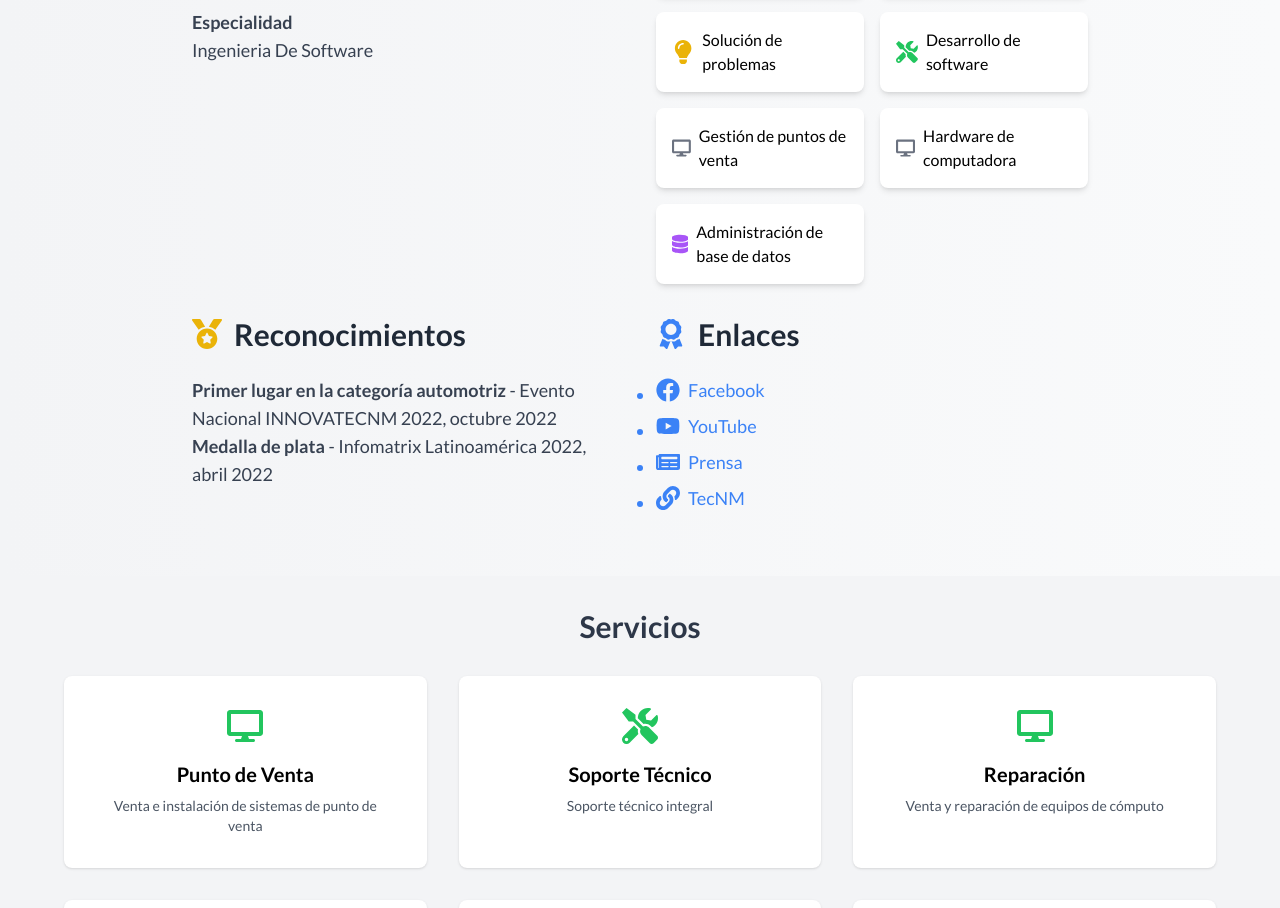
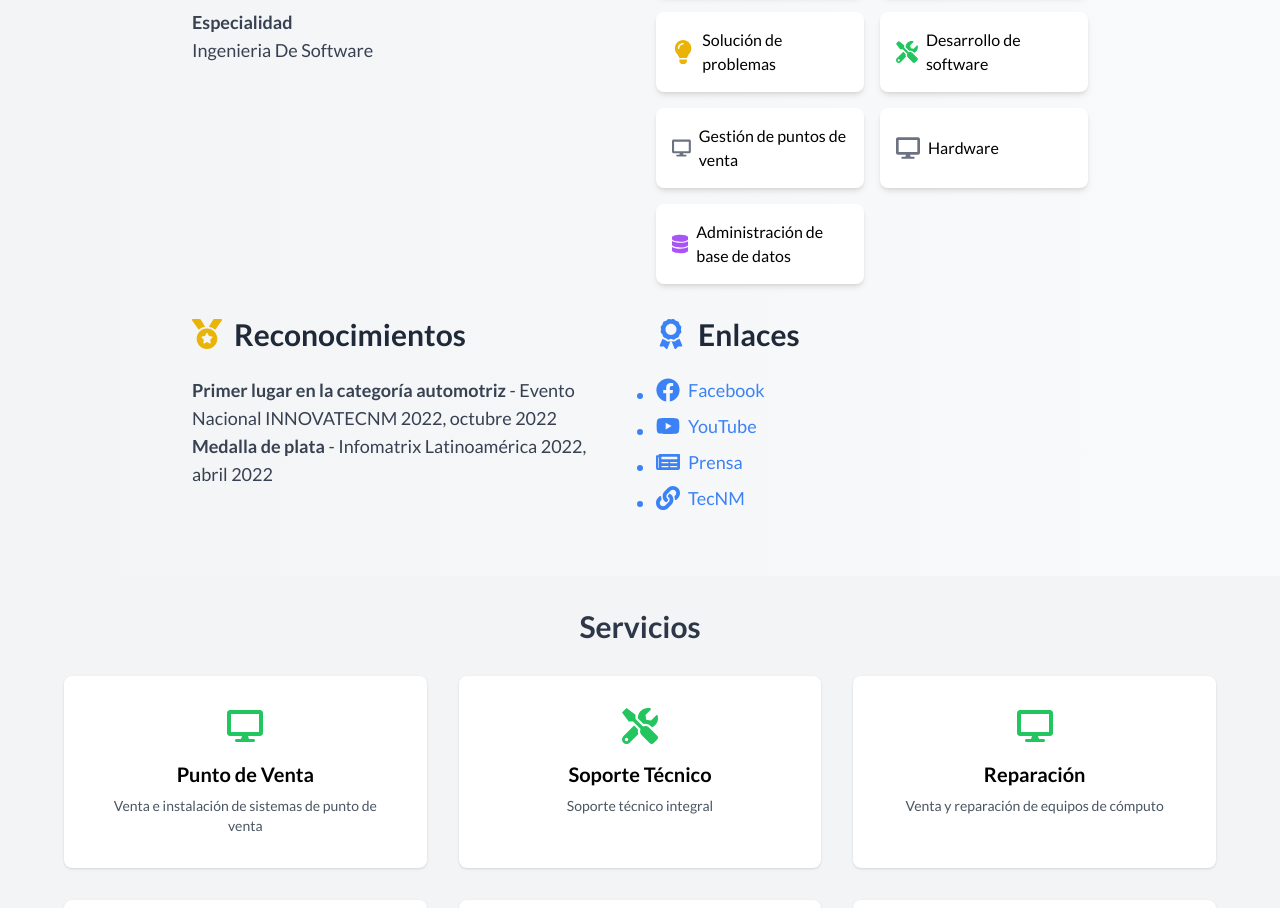
Before and after one commit to jesadc/mipersonalpage, a React (Vite) app: page / in a window 1280 px wide. Shown: the part 1580-2488 px from the top of the page. Built offline with nearby package versions, Linux system fonts and the light colour scheme; the HTML template or start-up script is replaced by a standard one.

Commit message:
changes of about me

```diff
--- a/src/components/About.tsx
+++ b/src/components/About.tsx
@@ -90,7 +90,7 @@ const About: React.FC = () => {
                 { icon: <FaLightbulb className="mr-2 text-yellow-500 text-lg sm:text-xl md:text-2xl" />, label: 'Solución de problemas' },
                 { icon: <FaTools className="mr-2 text-green-500 text-lg sm:text-xl md:text-2xl" />, label: 'Desarrollo de software' },
                 { icon: <FaDesktop className="mr-2 text-gray-500 text-lg sm:text-xl md:text-2xl" />, label: 'Gestión de puntos de venta' },
-                { icon: <FaDesktop className="mr-2 text-gray-500 text-lg sm:text-xl md:text-2xl" />, label: 'Hardware de computadora' },
+                { icon: <FaDesktop className="mr-2 text-gray-500 text-lg sm:text-xl md:text-2xl" />, label: 'Hardware' },
                 { icon: <FaDatabase className="mr-2 text-purple-500 text-lg sm:text-xl md:text-2xl" />, label: 'Administración de base de datos' }
               ].map((skill, index) => (
                 <motion.div
```
